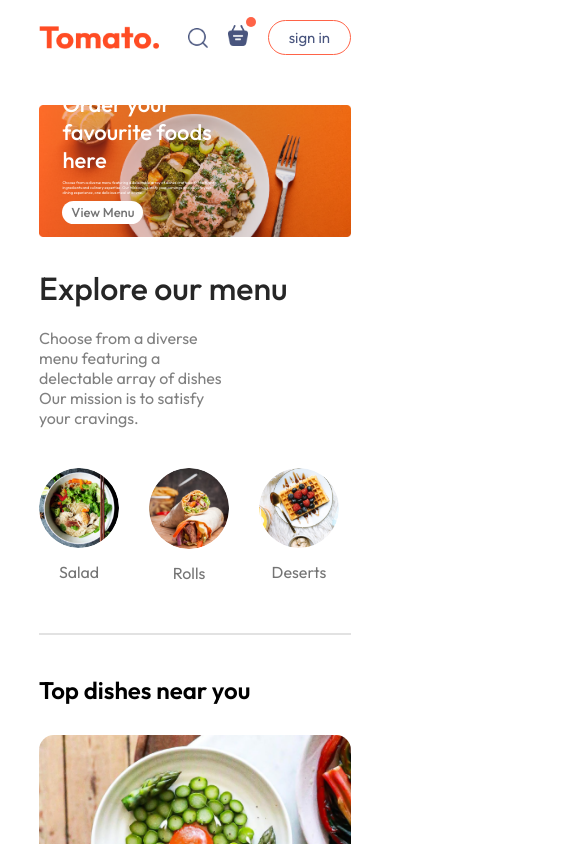
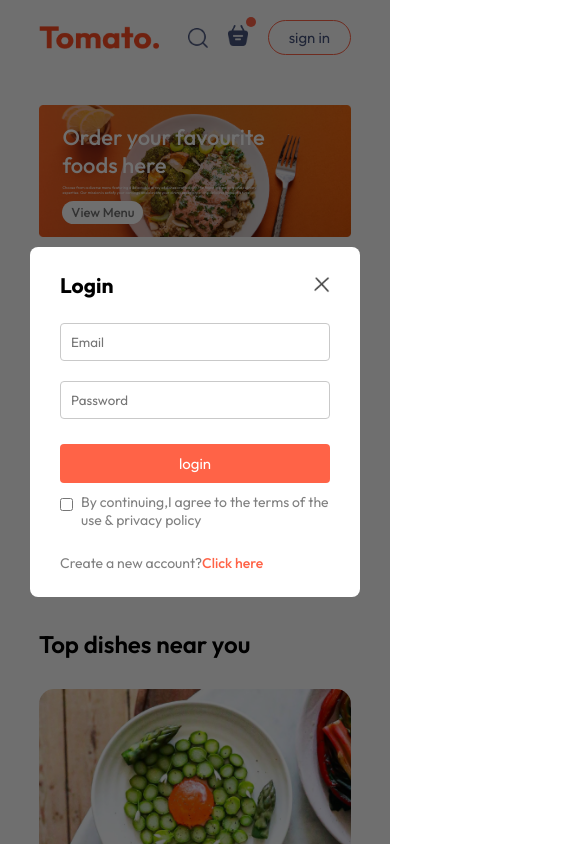
Before and after one commit to ShaniGamage/FoodDelivery, a React (Create React App) app in the folder food_delivery/: page / in a window 390 px wide. Both pictures are taken after a click on the button "sign in". Shown: the top 844 px of the page, 585 px wide, since content can reach past the window. Built offline with nearby package versions, Linux system fonts and the light colour scheme.

Commit message:
create
login pop up message creation

```diff
--- a/food_delivery/src/App.js
+++ b/food_delivery/src/App.js
@@ -1,19 +1,22 @@
-import React from 'react'
+import React,{useState} from 'react'
 import {Routes, Route} from 'react-router-dom'
 import './App.css';
-
-import Navbar from './components/Navbar/Navbar';
-import Home from './pages/Home/Home'
-import Cart from './pages/Cart/Cart'
+import Home from './pages/Home/Home';
+import Cart from './pages/Cart/Cart';
 import PlaceOrder from './pages/PlaceOrder/PlaceOrder';
 import Footer from './components/Footer/Footer';
+import LoginPopUp from './components/LoginPopUp/LoginPopUp';
+import Navbar from './components/Navbar/Navbar';
+
 
 
 function App() {
+  const[showLogin,setShowLogin]=useState(false)
   return (
     <>
+    {showLogin?<LoginPopUp setShowLogin={setShowLogin}/>:<></>}
     <div className="app">
-      <Navbar/>
+      <Navbar setShowLogin={setShowLogin}/>
       <Routes>
         <Route path='/' element={<Home/>}></Route>
         <Route path='/cart' element={<Cart/>}></Route>
--- a/food_delivery/src/components/ExploreMenu/exploremenu.css
+++ b/food_delivery/src/components/ExploreMenu/exploremenu.css
@@ -54,3 +54,10 @@
     border: 4px solid tomato;
     padding:2px ;
 }
+
+@media(max-width:1050px){
+    .explore-menu-text{
+        max-width: 100%;
+        font-size:14px;
+    }
+}
--- a/food_delivery/src/components/Footer/Footer.css
+++ b/food_delivery/src/components/Footer/Footer.css
@@ -46,3 +46,14 @@
     background-color: gray;
     border:none;
 }
+
+@media(max-width:750px){
+    .footer-content{
+        display:flex;
+        flex-direction: column;
+        gap: 35px;
+    }
+    .footer-copyright{
+        text-align:center;
+    }
+}
--- a/food_delivery/src/components/Header/header.css
+++ b/food_delivery/src/components/Header/header.css
@@ -38,3 +38,21 @@
     font-size: max(1vw,13px);
     border-radius: 50px;
 }
+
+@media(max-width:1050px){
+    .header-contents{
+        max-width: 45%;
+    }
+}
+
+@media(max-width:750px){
+    .header-contents{
+        max-width: 65%;
+    }
+    .heder-contents p{
+        display:none;
+    }
+    .heder-contents button{
+        padding:2vw 4vw;
+    }
+}
--- /dev/null
+++ b/food_delivery/src/components/LoginPopUp/LoginPopUp.css
@@ -0,0 +1,76 @@
+
+.login-popup{
+    position: absolute;
+    z-index: 1;
+    width: 100%;
+    height: 100%;
+    background-color: #00000090;
+    display: grid;
+}
+
+.login-popup-container{
+    place-self: center;
+    width:max(23vw,330px);
+    color:#808080;
+    background-color: white;
+    display: flex;
+    flex-direction: column;
+    gap:25px;
+    padding:25px 30px;
+    border-radius: 8px;
+    font-size: 14px;
+    animation: fadeIn 0.5s;
+}
+
+.login-popup-title{
+    display: flex;
+    justify-content: space-between;
+    align-items: center;
+    color: black;
+}
+
+.login-popup-title img{
+    width: 16px;
+    cursor: pointer;
+}
+
+.login-popup-inputs{
+    display: flex;
+    flex-direction: column;
+    gap: 20px;
+}
+
+.login-popup-inputs input{
+    outline: none;
+    border: 1px solid #c9c9c9;
+    padding: 10px;
+    border-radius: 4px;
+}
+
+.login-popup-container button{
+    border: none;
+    padding:10px;
+    border-radius: 4px;
+    color: white;
+    background-color: tomato;
+    font-size: 15px;
+    cursor: pointer;
+}
+
+.login-popup-condition{
+    display: flex;
+    align-items: start;
+    gap:8px;
+    margin-top: -15px;
+}
+
+.login-popup-condition input{
+    margin-top: 5px;
+}
+
+.login-popup p span{
+    color: tomato;
+    font-weight: 500;
+    cursor: pointer;
+
+}
--- /dev/null
+++ b/food_delivery/src/components/LoginPopUp/LoginPopUp.jsx
@@ -0,0 +1,34 @@
+import React,{useState} from 'react'
+import './LoginPopUp.css'
+import { assets } from '../../frontend_assets/assets'
+
+const LoginPopUp = ({setShowLogin}) => {
+
+    const[currentState,setCurrentState]=useState("Login")
+  return (
+    <div className='login-popup'>
+      <form action="" className="login-popup-container">
+        <div className="login-popup-title">
+            <h2>{currentState}</h2>
+            <img onClick={()=>setShowLogin(false)} src={assets.cross_icon} alt="" />
+        </div>
+        <div className="login-popup-inputs">
+                {currentState==="Login"?<></>:<input type="text" placeholder='Name' required/>}
+                <input type="email" placeholder='Email' required/>
+                <input type="password" placeholder='Password' required/>
+        </div>
+        <button>{currentState==="Sign Up"?"Create Account":"login"}</button>
+        <div className="login-popup-condition">
+            <input type='checkbox' required/>
+            <p>By continuing,I agree to the terms of the use & privacy policy</p>
+        </div>
+        {currentState==="Login"
+        ?<p>Create a new account?<span onClick={()=>setCurrentState("Sign Up")}>Click here</span></p>
+        :<p>Already have an account?<span onClick={()=>setCurrentState("Login")}>Login here</span></p>
+        }
+      </form>
+    </div>
+  )
+}
+
+export default LoginPopUp
--- a/food_delivery/src/components/Navbar/Navbar.jsx
+++ b/food_delivery/src/components/Navbar/Navbar.jsx
@@ -1,8 +1,9 @@
 import React, { useState } from 'react'
-import './navbar.css'
+import './Navbar.css'
 import { assets } from '../../frontend_assets/assets'
+import {Link} from 'react-router-dom'
 
-const Navbar = () => {
+const Navbar = ({setShowLogin}) => {
 
   const [menu,setMenu] = useState("home");
 
@@ -10,9 +11,9 @@
     <div className='navbar'>
         <img src={assets.logo} alt='logo' className='logo'></img>
         <ul className='navbar-menu'>
-            <li onClick={()=>setMenu("home")} className={menu==="home"? "active":" "}>Home</li>
-            <li onClick={()=>setMenu("menu")} className={menu==="menu"? "active":" "}>Menu</li>
-            <li onClick={()=>setMenu("contact-us")} className={menu==="contact-us"? "active":" "}>Contact Us</li>
+            <Link to="/" onClick={()=>setMenu("home")} className={menu==="home"? "active":" "}>Home</Link>
+            <a href="#explore-menu" onClick={()=>setMenu("menu")} className={menu==="menu"? "active":" "}>Menu</a>
+            <a href="#footer" onClick={()=>setMenu("contact-us")} className={menu==="contact-us"? "active":" "}>Contact Us</a>
         </ul>
 
 
@@ -22,7 +23,7 @@
                 <img src={assets.basket_icon}></img>
                 <div className='dot'></div>
             </div>
-            <button>sign in</button>
+            <button onClick={()=>setShowLogin(true)}>sign in</button>
         </div>
     </div>
   )
--- a/food_delivery/src/index.css
+++ b/food_delivery/src/index.css
@@ -5,6 +5,7 @@
   margin: 0;
   box-sizing: border-box;
   font-family: Outfit;
+  scroll-behavior: smooth;
 }
 
 body{
```
